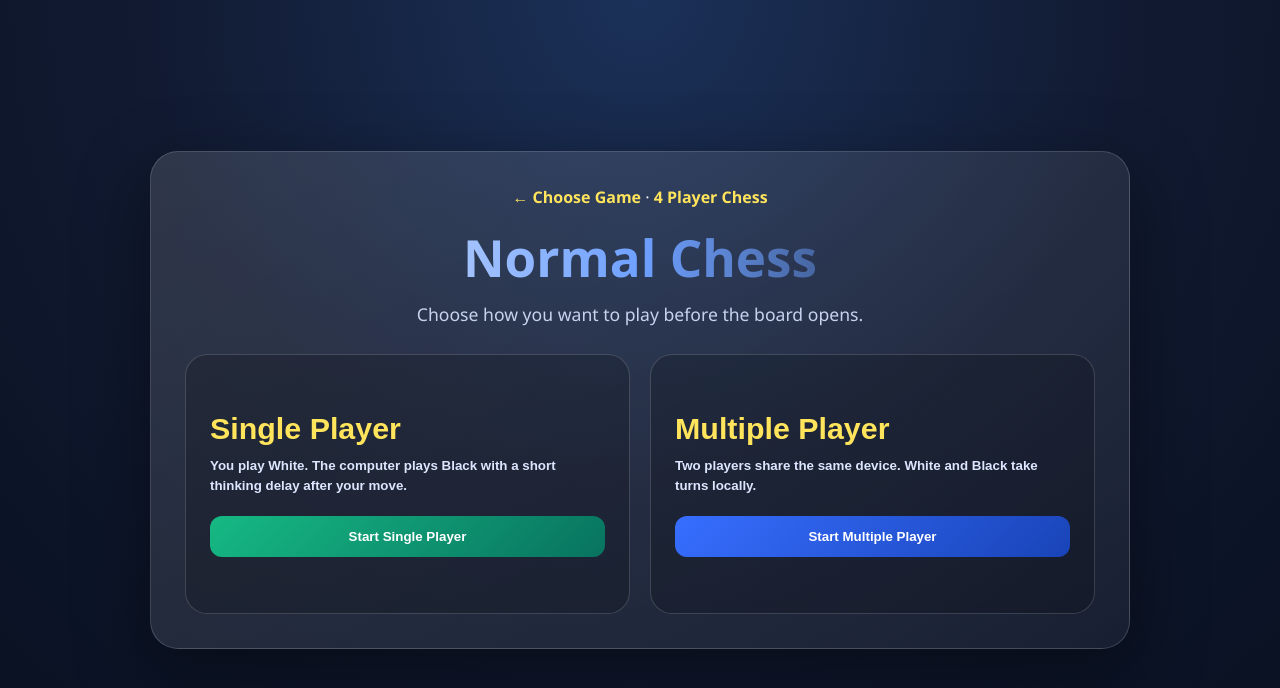
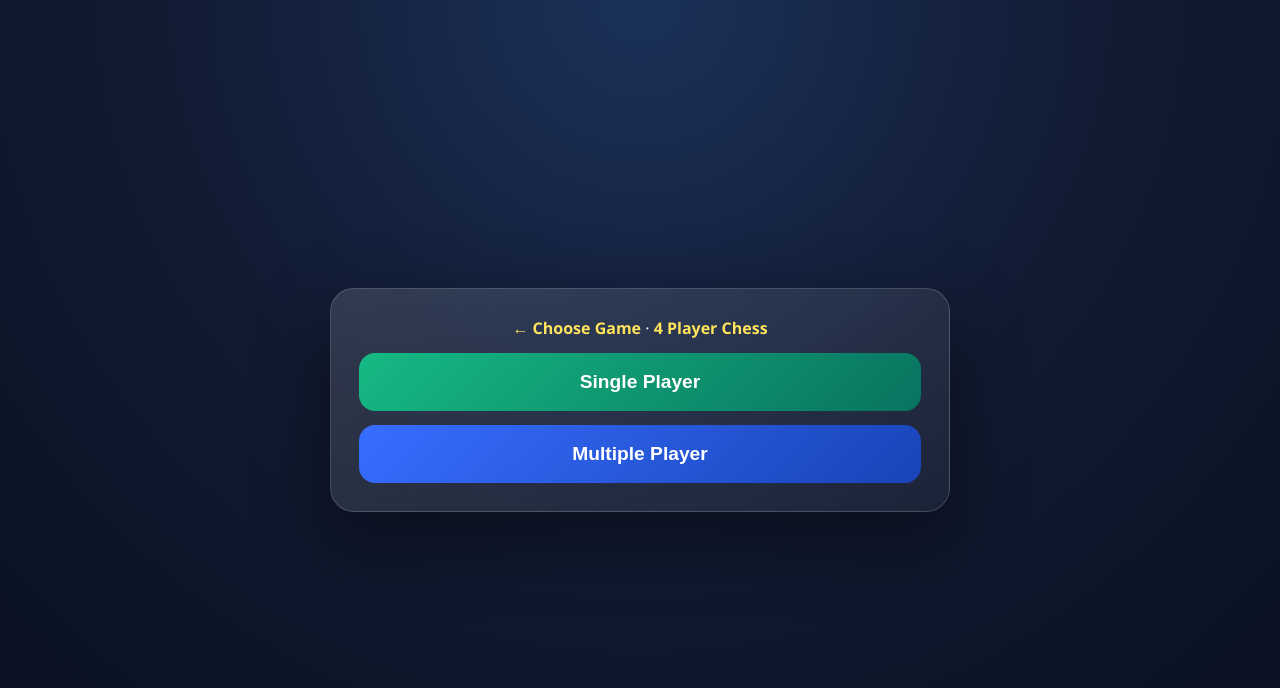
Before and after one commit to katuree/The-chess, a website: page normal-chess.html in a window 1280 px wide. Drawn offline with Linux system fonts and the light colour scheme.

Commit message:
style: simplify normal chess mode menu

```diff
--- a/normal-chess.html
+++ b/normal-chess.html
@@ -9,16 +9,12 @@
     body { min-height:100vh; padding:18px; font-family:"Segoe UI",Arial,sans-serif; color:#f5f7ff; background:radial-gradient(circle at top,#1b3159 0%,#111a31 48%,#081020 100%); }
     .game-container { max-width:1180px; margin:0 auto; }
     .hidden { display:none !important; }
-    .mode-menu { width:min(980px,100%); margin:0 auto; min-height:calc(100vh - 36px); display:grid; place-items:center; text-align:center; }
-    .menu-panel { width:100%; padding:34px; border:1px solid rgba(255,255,255,.16); border-radius:28px; background:linear-gradient(145deg,rgba(255,255,255,.13),rgba(255,255,255,.05)); box-shadow:0 24px 75px rgba(0,0,0,.42); }
-    .menu-subtitle { color:#c7d2ee; font-size:1.1rem; margin:10px 0 28px; }
-    .mode-grid { display:grid; grid-template-columns:repeat(2,minmax(0,1fr)); gap:20px; }
-    .mode-card { min-height:260px; border:1px solid rgba(255,255,255,.16); border-radius:22px; padding:24px; background:rgba(0,0,0,.18); color:#fff; cursor:pointer; text-align:left; transition:transform .16s ease,border-color .16s ease; }
-    .mode-card:hover { transform:translateY(-5px); border-color:#ffe45c; }
-    .mode-card h2 { color:#ffe45c; margin-bottom:10px; font-size:1.9rem; }
-    .mode-card p { color:#dce6ff; line-height:1.5; font-weight:700; }
-    .mode-card .play-now { display:block; margin-top:20px; text-align:center; padding:13px 16px; border-radius:12px; background:linear-gradient(135deg,#16b984,#08735f); font-weight:900; }
-    .mode-card.multi .play-now { background:linear-gradient(135deg,#376eff,#1944b8); }
+    .mode-menu { width:min(620px,100%); margin:0 auto; min-height:calc(100vh - 36px); display:grid; place-items:center; text-align:center; }
+    .menu-panel { width:100%; padding:28px; border:1px solid rgba(255,255,255,.16); border-radius:24px; background:linear-gradient(145deg,rgba(255,255,255,.13),rgba(255,255,255,.05)); box-shadow:0 24px 75px rgba(0,0,0,.42); }
+    .mode-grid { display:grid; gap:14px; }
+    .mode-card { border:0; border-radius:16px; padding:18px 20px; background:linear-gradient(135deg,#16b984,#08735f); color:#fff; cursor:pointer; text-align:center; font-size:1.2rem; font-weight:900; transition:transform .16s ease,filter .16s ease; }
+    .mode-card.multi { background:linear-gradient(135deg,#376eff,#1944b8); }
+    .mode-card:hover { transform:translateY(-3px); filter:brightness(1.08); }
     .top-nav { margin-bottom:14px; }
     .top-nav a { color:#ffe45c; text-decoration:none; font-weight:900; }
     .game-header { text-align:center; margin-bottom:16px; }
@@ -87,19 +83,9 @@
   <section id="normal-mode-menu" class="mode-menu">
     <div class="menu-panel">
       <nav class="top-nav"><a href="./index.html">← Choose Game</a> · <a href="./four-player.html">4 Player Chess</a></nav>
-      <h1>Normal Chess</h1>
-      <p class="menu-subtitle">Choose how you want to play before the board opens.</p>
       <div class="mode-grid">
-        <button id="single-player-btn" class="mode-card single" type="button">
-          <h2>Single Player</h2>
-          <p>You play White. The computer plays Black with a short thinking delay after your move.</p>
-          <span class="play-now">Start Single Player</span>
-        </button>
-        <button id="multi-player-btn" class="mode-card multi" type="button">
-          <h2>Multiple Player</h2>
-          <p>Two players share the same device. White and Black take turns locally.</p>
-          <span class="play-now">Start Multiple Player</span>
-        </button>
+        <button id="single-player-btn" class="mode-card single" type="button">Single Player</button>
+        <button id="multi-player-btn" class="mode-card multi" type="button">Multiple Player</button>
       </div>
     </div>
   </section>
--- a/scripts/verify.js
+++ b/scripts/verify.js
@@ -61,6 +61,7 @@ assert(normalHtml.includes('id="normal-board"'), 'Normal chess page should have
 assert(normalHtml.includes('[Normal Chess] boot ok'), 'Normal chess page should have boot marker');
 assert(normalHtml.includes('id="normal-mode-menu"'), 'Normal chess should open with a single/multiple player menu before the board');
 assert(normalHtml.includes('id="single-player-btn"') && normalHtml.includes('id="multi-player-btn"'), 'Normal chess menu should have Single Player and Multiple Player choices');
+assert(!normalHtml.includes('Choose how you want to play') && !normalHtml.includes('Start Single Player') && !normalHtml.includes('Start Multiple Player'), 'Normal chess mode menu should stay minimal with buttons only');
 assert(normalHtml.includes('id="normal-game-screen"') && normalHtml.includes('class="game-container hidden"'), 'Normal chess game screen should be hidden until mode selection');
 assert(normalHtml.includes('startNormalGame') && normalHtml.includes('chooseNormalAiMove') && normalHtml.includes('NORMAL_AI_DELAY'), 'Normal chess single player should start from menu and include AI opponent');
 assert(normalHtml.includes('class NormalChessGame'), 'Normal chess page should have a separate normal chess game engine');
```
